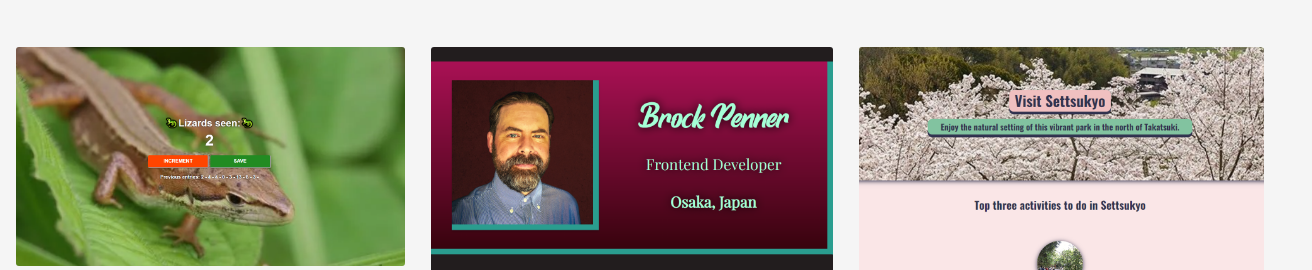
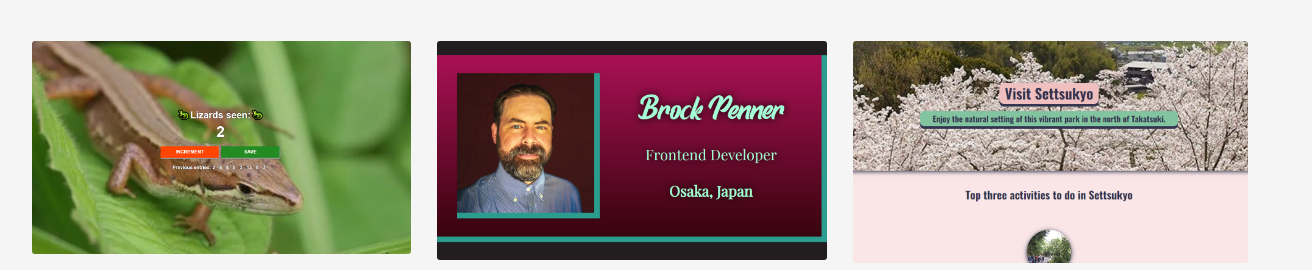
Before and after one commit to orbithammer/Brock-s-Front-end-Portfolio, a website built with Vite: page index.html in a window 1280 px wide. Shown: the part 288-558 px from the top of the page, 1312 px wide, since content can reach past the window. Built offline with nearby package versions, Linux system fonts and the light colour scheme.

Commit message:
Made room for notch.
Undid last update and added padding to content in media query for screen and landscape mode.

```diff
--- a/css/style.css
+++ b/css/style.css
@@ -228,7 +228,6 @@ footer i {
 
 /* media queries */
 
-
 @media (min-width: 1284px), screen and (orientation:landscape) {
     html,
     body {
@@ -243,7 +242,7 @@ footer i {
     }
 
     .content-feed {
-        padding: .8rem 1rem 1.67rem;
+        padding: .8rem 0 1.67rem;
     }
 
     .about-me-header-wrapper {
@@ -284,3 +283,9 @@ footer i {
         margin: 3.1rem auto 0;
     }
 }
+
+@media screen and (orientation:landscape) {
+    .content {
+        padding: 2rem;
+    }
+}
```
